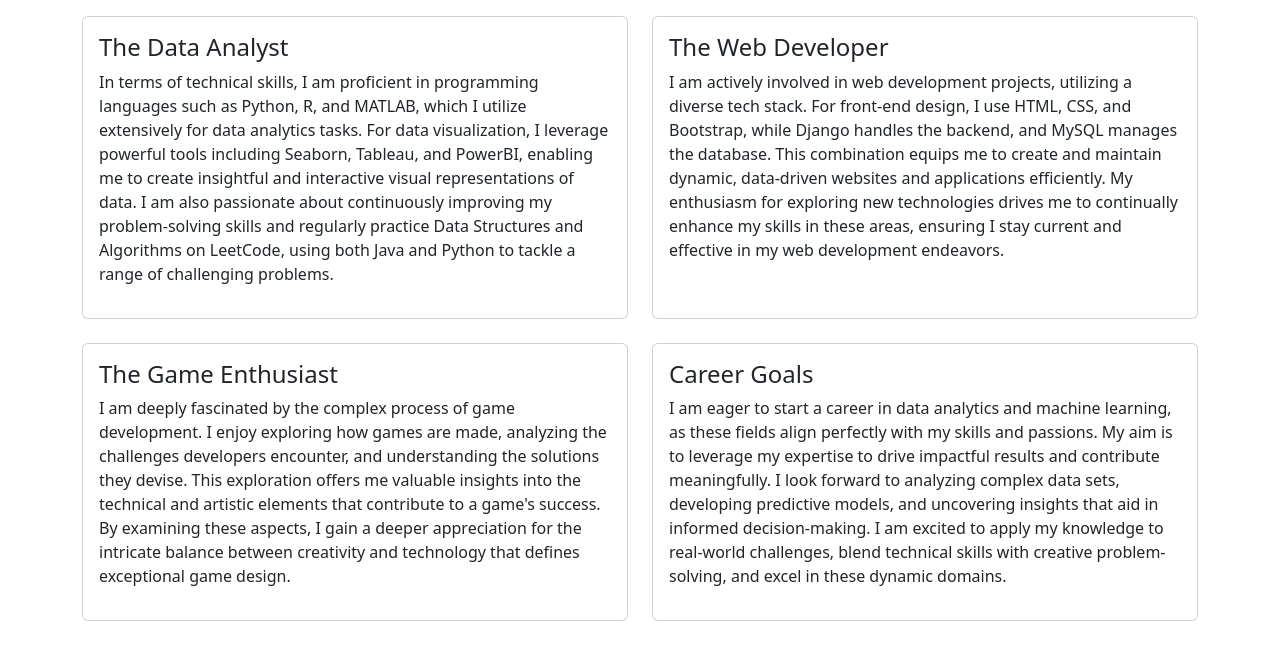
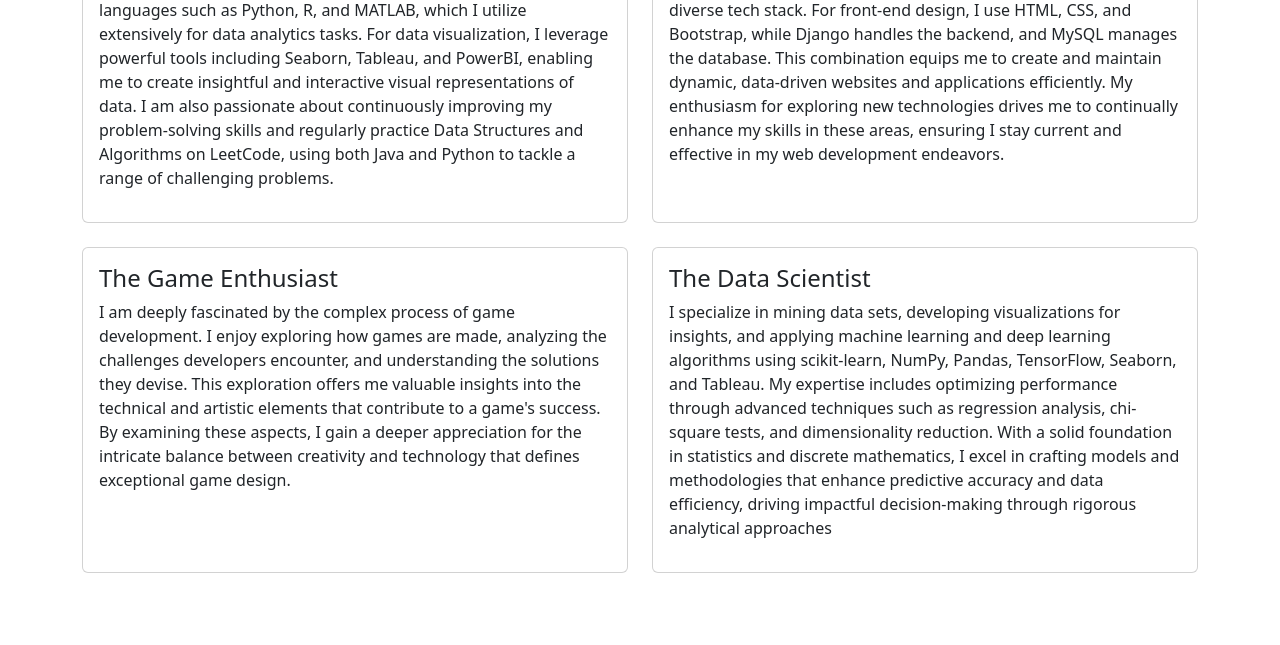
Before and after one commit to Qasim-1478/Django-Profile-Website, a Django app: page / in a window 1280 px wide. Shown: the part 1103-1748 px from the top of the page. After the commit the page ends 1676 px from the top, so only its background shows below. Run offline with Django 5.2, Linux system fonts and the light colour scheme.

Commit message:
Update home.html

```diff
--- a/mywebsite/base/templates/base/home.html
+++ b/mywebsite/base/templates/base/home.html
@@ -28,9 +28,11 @@
             <div class="col-md-9">
                 <div class="card card-body body-info">
                 <h4 id="about_me">About Me!</h4>
-                <p>One of my passions is writing poetry in English. Over the years, I have crafted a collection of poems that have been published in  literary journals and anthologies. Each piece reflects my unique perspective and emotional depth, and I find immense joy in expressing myself through the art of poetry. The process of writing allows me to explore and articulate my thoughts and feelings in a creative and impactful way.</p>
-                <p>Another interest of mine is photography, which I approach with great enthusiasm. While I have a particular affinity for street photography, capturing the candid and often fleeting moments of daily life, I also delve into portrait and product photography. Each of these genres offers a different perspective and challenges me to see the world through various lenses. The art of photography not only allows me to freeze moments in time but also to convey stories and emotions through visual imagery.</p>
-                <p>In addition to writing and photography, I dedicate some of my free time to creating short 3D animations using Blender. This hobby stems from my deep appreciation for cinema and visual storytelling. By experimenting with 3D modeling and animation, I aim to bring imaginative concepts to life and explore the nuances of cinematic techniques. This creative outlet not only enhances my technical skills but also fuels my passion for studying and appreciating the art of film.</p>
+                <p>Hi, I'm Syed Qasim Mustafa! I’m currently pursuing a B.Tech in Computer Science with a focus on Data Analytics at Vellore Institute of Technology, Amaravati (VIT-AP). My journey in tech started with an interest in data science and has since expanded to include various exciting projects.</p>
+                <p>I’ve worked on a range of projects like developing a spam detection system using Python and natural language processing, and creating a loan payment prediction model with machine learning techniques. I also enjoy building personal projects, such as designing my own profile website using Django and Bootstrap, which has helped me showcase my skills and connect with others.</p>
+                <p>Outside of my studies, I’m passionate about learning and exploring new technologies. My technical skills include Java, Python, C++, and various data science libraries and tools. Feel free to connect with me through LinkedIn profile to see more of my work!</p>
+
+
 
                 <ul class="social-links">
                     <a href="https://www.instagram.com/clicks.n.codes/"><li> <img class="social" src="{% static 'images/ig.png' %}" alt=""></li> </a>
@@ -71,8 +73,8 @@
             </div>
             <div class="col-md-6">
                 <div class="card card-body h-100">
-                    <h4>Career Goals</h4>
-                    <p>I am eager to start a career in data analytics and machine learning, as these fields align perfectly with my skills and passions. My aim is to leverage my expertise to drive impactful results and contribute meaningfully. I look forward to analyzing complex data sets, developing predictive models, and uncovering insights that aid in informed decision-making. I am excited to apply my knowledge to real-world challenges, blend technical skills with creative problem-solving, and excel in these dynamic domains.</p>
+                    <h4>The Data Scientist</h4>
+                    <p> I specialize in mining data sets, developing visualizations for insights, and applying machine learning and deep learning algorithms using scikit-learn, NumPy, Pandas, TensorFlow, Seaborn, and Tableau. My expertise includes optimizing performance through advanced techniques such as regression analysis, chi-square tests, and dimensionality reduction. With a solid foundation in statistics and discrete mathematics, I excel in crafting models and methodologies that enhance predictive accuracy and data efficiency, driving impactful decision-making through rigorous analytical approaches</p>
                 </div>
             </div>
 
```
